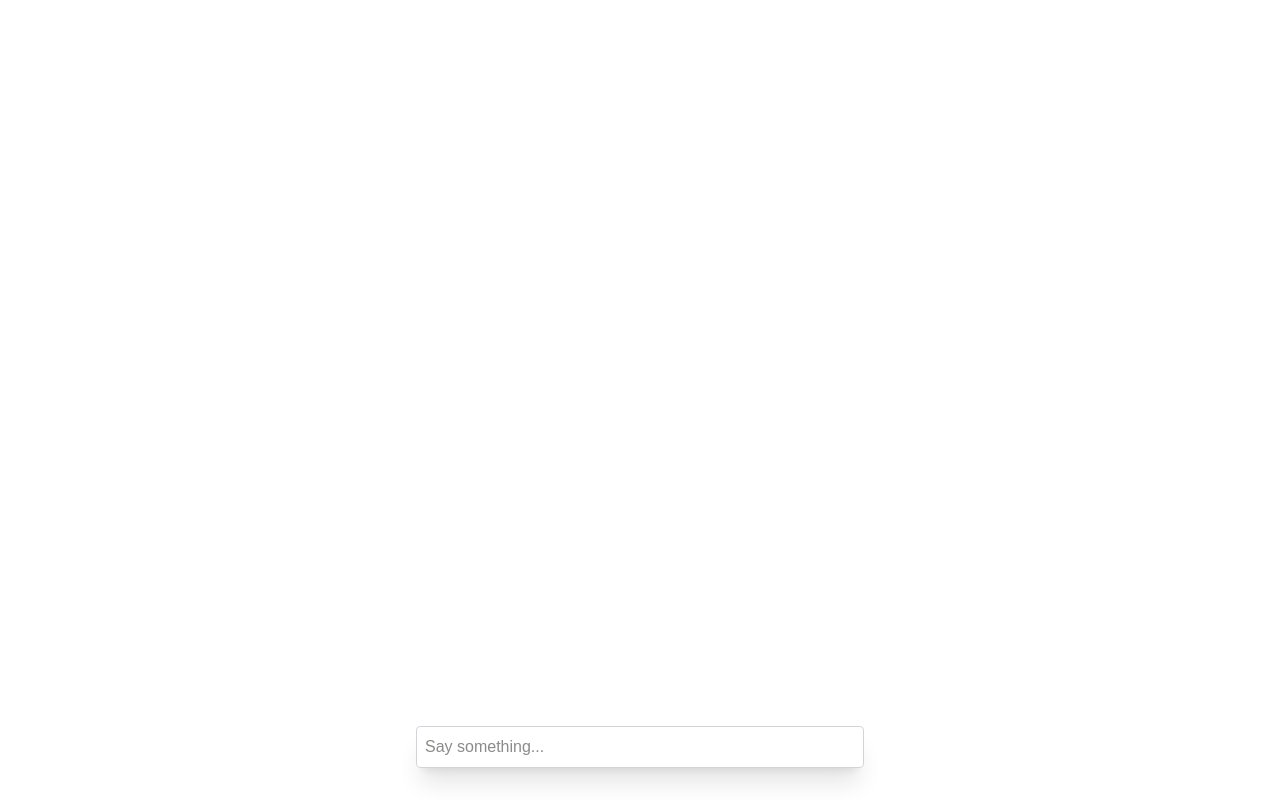
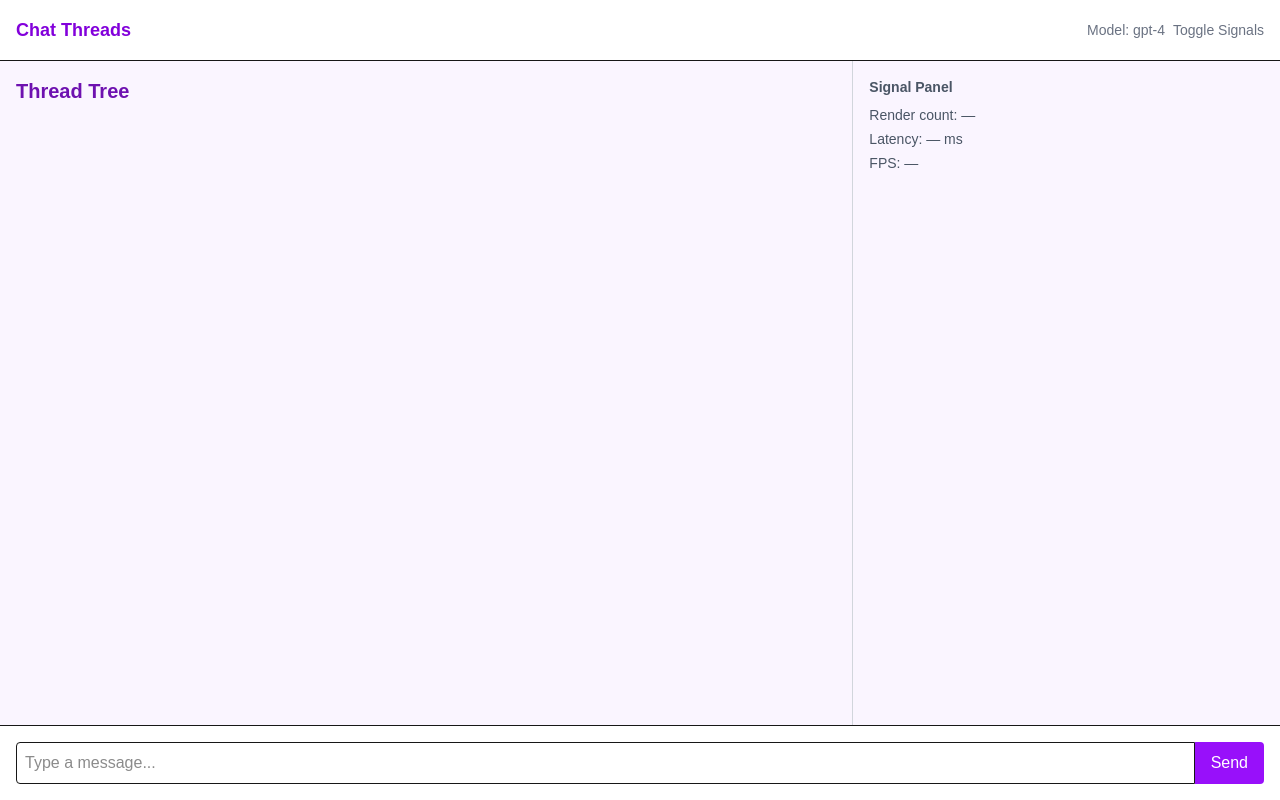
Before and after one commit to byrnec30/threadMap, a Next.js app: page / in a window 1280 px wide. Built offline with nearby package versions, Linux system fonts and the light colour scheme.

Commit message:
base commit

```diff
--- a/app/page.tsx
+++ b/app/page.tsx
@@ -1,46 +1,54 @@
-'use client';
+import App from '../components/App';
 
-import { useChat } from '@ai-sdk/react';
-import { useState } from 'react';
+export default function Page() {
+  return <App />;
+}
 
-export default function Chat() {
-  const [input, setInput] = useState('');
-  const { messages, sendMessage } = useChat();
-  return (
-    <div className="flex flex-col w-full max-w-md py-24 mx-auto stretch">
-      {messages.map(message => (
-        <div key={message.id} className="whitespace-pre-wrap">
-          {message.role === 'user' ? 'User: ' : 'AI: '}
-          {message.parts.map((part, i) => {
-            switch (part.type) {
-              case 'text':
-                return <div key={`${message.id}-${i}`}>{part.text}</div>;
-              case 'tool-weather':
-              case 'tool-convertFahrenheitToCelsius':
-                return (
-                  <pre key={`${message.id}-${i}`}>
-                    {JSON.stringify(part, null, 2)}
-                  </pre>
-                );
-            }
-          })}
-        </div>
-      ))}
 
-      <form
-        onSubmit={e => {
-          e.preventDefault();
-          sendMessage({ text: input });
-          setInput('');
-        }}
-      >
-        <input
-          className="fixed dark:bg-zinc-900 bottom-0 w-full max-w-md p-2 mb-8 border border-zinc-300 dark:border-zinc-800 rounded shadow-xl"
-          value={input}
-          placeholder="Say something..."
-          onChange={e => setInput(e.currentTarget.value)}
-        />
-      </form>
-    </div>
-  );
-}
+
+// 'use client';
+
+// import { useChat } from '@ai-sdk/react';
+// import { useState } from 'react';
+
+// export default function Chat() {
+//   const [input, setInput] = useState('');
+//   const { messages, sendMessage } = useChat();
+//   return (
+//     <div className="flex flex-col w-full max-w-md py-24 mx-auto stretch">
+//       {messages.map(message => (
+//         <div key={message.id} className="whitespace-pre-wrap">
+//           {message.role === 'user' ? 'User: ' : 'AI: '}
+//           {message.parts.map((part, i) => {
+//             switch (part.type) {
+//               case 'text':
+//                 return <div key={`${message.id}-${i}`}>{part.text}</div>;
+//               case 'tool-weather':
+//               case 'tool-convertFahrenheitToCelsius':
+//                 return (
+//                   <pre key={`${message.id}-${i}`}>
+//                     {JSON.stringify(part, null, 2)}
+//                   </pre>
+//                 );
+//             }
+//           })}
+//         </div>
+//       ))}
+
+//       <form
+//         onSubmit={e => {
+//           e.preventDefault();
+//           sendMessage({ text: input });
+//           setInput('');
+//         }}
+//       >
+//         <input
+//           className="fixed dark:bg-zinc-900 bottom-0 w-full max-w-md p-2 mb-8 border border-zinc-300 dark:border-zinc-800 rounded shadow-xl"
+//           value={input}
+//           placeholder="Say something..."
+//           onChange={e => setInput(e.currentTarget.value)}
+//         />
+//       </form>
+//     </div>
+//   );
+// }
--- /dev/null
+++ b/components/App.tsx
@@ -0,0 +1,34 @@
+'use client';
+import { useChat } from '@ai-sdk/react';
+import { useState } from 'react';
+import Header from './Header';
+import ThreadTree from './ThreadTree';
+import InputBar from './InputBar';
+import SignalPanel from './SignalPanel';
+
+export default function App() {
+  const { messages, sendMessage } = useChat();
+  const [input, setInput] = useState('');
+
+  return (
+    <div className="flex flex-col min-h-screen bg-purple-50">
+      <Header />
+      <div className="flex flex-1">
+        <div className="flex-1 border-r border-gray-300 overflow-y-auto">
+          <ThreadTree messages={messages} />
+        </div>
+        <div className="w-1/3">
+          <SignalPanel />
+        </div>
+      </div>
+      <InputBar
+        input={input}
+        onChange={(e) => setInput(e.target.value)}
+        onSend={(text) => {
+          sendMessage({ text });
+          setInput('');
+        }}
+      />
+    </div>
+  );
+}
--- /dev/null
+++ b/components/Header.tsx
@@ -0,0 +1,13 @@
+'use client';
+
+export default function Header() {
+  return (
+    <header className="flex items-center justify-between p-4 bg-white border-b">
+      <h1 className="text-lg font-semibold text-purple-700">Chat Threads</h1>
+      <div className="flex gap-2 text-sm text-gray-500">
+        <button>Model: gpt-4</button>
+        <button>Toggle Signals</button>
+      </div>
+    </header>
+  );
+}
--- /dev/null
+++ b/components/InputBar.tsx
@@ -0,0 +1,32 @@
+'use client';
+
+type Props = {
+  input: string;
+  onChange: (e: React.ChangeEvent<HTMLInputElement>) => void;
+  onSend: (text: string) => void;
+};
+
+export default function InputBar({ input, onChange, onSend }: Props) {
+  return (
+    <form
+      onSubmit={(e) => {
+        e.preventDefault();
+        onSend(input);
+      }}
+      className="flex p-4 border-t bg-white"
+    >
+      <input
+        value={input}
+        onChange={onChange}
+        placeholder="Type a message..."
+        className="flex-1 p-2 border rounded-l dark:bg-zinc-900"
+      />
+      <button
+        type="submit"
+        className="px-4 py-2 bg-purple-600 text-white rounded-r hover:bg-purple-700"
+      >
+        Send
+      </button>
+    </form>
+  );
+}
--- /dev/null
+++ b/components/SignalPanel.tsx
@@ -0,0 +1,14 @@
+'use client';
+
+export default function SignalPanel() {
+  return (
+    <div className="p-4 text-sm text-gray-600">
+      <h2 className="font-semibold mb-2">Signal Panel</h2>
+      <ul className="space-y-1">
+        <li>Render count: —</li>
+        <li>Latency: — ms</li>
+        <li>FPS: —</li>
+      </ul>
+    </div>
+  );
+}
--- /dev/null
+++ b/components/ThreadNode.tsx
@@ -0,0 +1,23 @@
+import React, { useState } from 'react';
+
+type ThreadNodeProps = {
+  title: string;
+  children?: React.ReactNode;
+};
+
+function ThreadNode({ title, children }: ThreadNodeProps) {
+  const [expanded, setExpanded] = useState(true);
+  return (
+    <div className="ml-4 mt-1">
+      <div
+        onClick={() => setExpanded(!expanded)}
+        className="cursor-pointer select-none font-medium text-purple-700"
+      >
+        {expanded ? '▼' : '▶'} {title}
+      </div>
+      {expanded && <div className="ml-4 border-l border-gray-300 pl-3">{children}</div>}
+    </div>
+  );
+}
+
+export default React.memo(ThreadNode);
--- /dev/null
+++ b/components/ThreadTree.tsx
@@ -0,0 +1,26 @@
+'use client';
+import ThreadNode from './ThreadNode';
+
+type Props = {
+  messages: {
+    id: string;
+    role: string;
+    parts: { type: string; text?: string }[];
+  }[];
+};
+
+export default function ThreadTree({ messages }: Props) {
+  return (
+    <div className="p-4">
+      <h2 className="mb-2 text-xl font-bold text-purple-800">Thread Tree</h2>
+      {messages.map((m) => (
+        <ThreadNode
+          key={m.id}
+          title={`${m.role === 'user' ? 'User' : 'AI'}: ${
+            m.parts.find((p) => p.type === 'text')?.text || ''
+          }`}
+        />
+      ))}
+    </div>
+  );
+}
```
